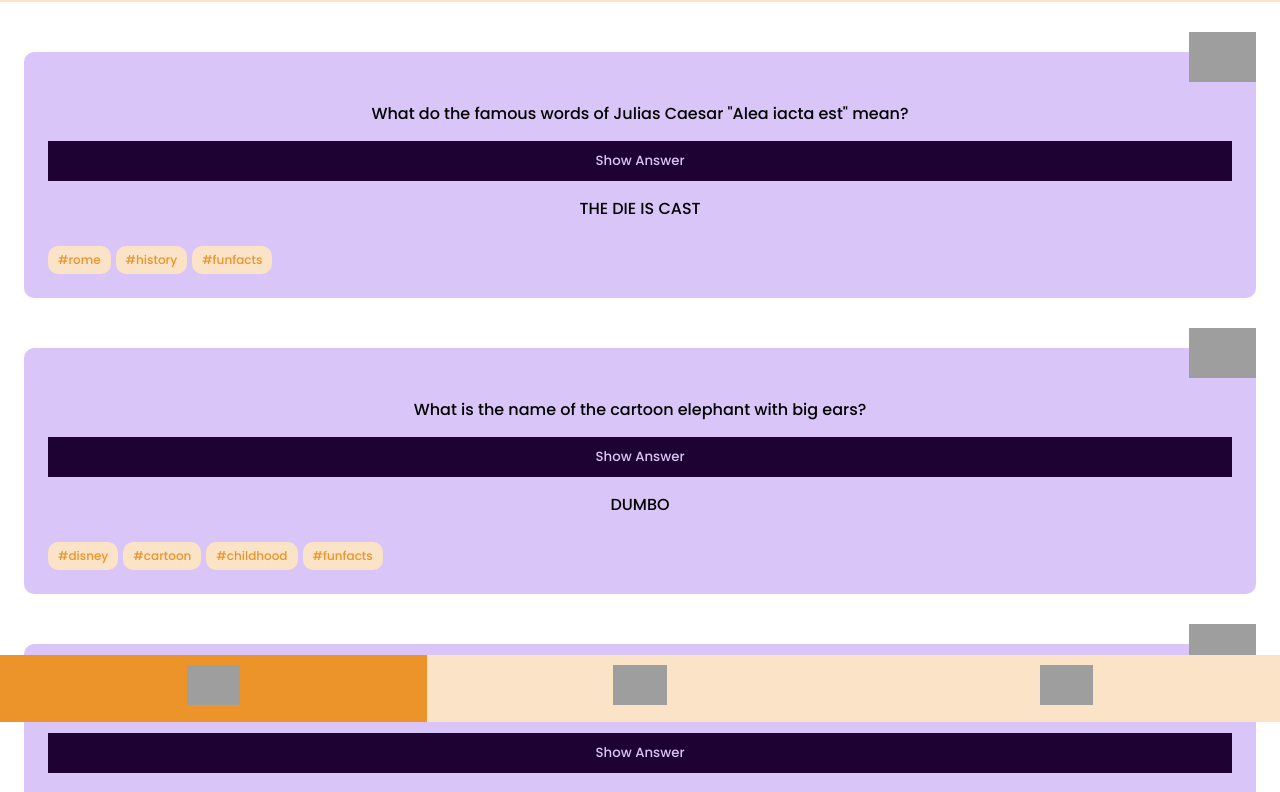
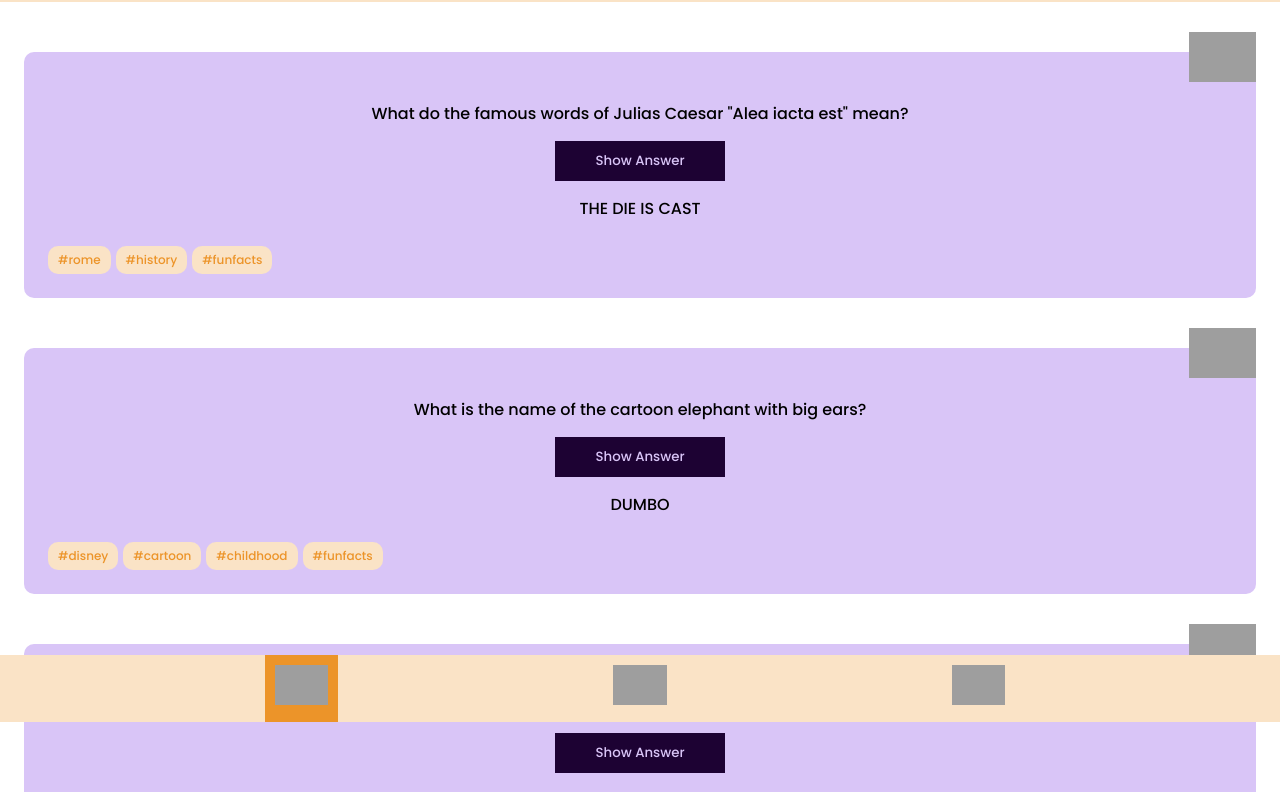
Before and after one commit to franziska-caroline/quiz-app, a plain HTML site: page index.html in a window 1280 px wide. Shown: the part 78-870 px from the top of the page. Drawn offline with Linux system fonts and the light colour scheme; grey boxes are pictures that could not be loaded.

Commit message:
add new structure

```diff
--- a/componants/global.css
+++ b/componants/global.css
@@ -12,8 +12,8 @@
   header {
     display: flex;
     justify-content: center;
-    color: rgb(29, 2, 51);
-    background-color: rgb(250, 227, 198);
+    color: var(--orange);
+    background-color: var(--lightorange);
     padding: 1rem;
     font-weight: bolder;
     width: 100%;
--- a/componants/nav-bottom.css
+++ b/componants/nav-bottom.css
@@ -2,7 +2,7 @@
     position: fixed;
     width: 100%;
     bottom: 0;
-    background-color: rgb(250, 227, 198);
+    background-color: var(--lightorange);
   }
 
   .ul-nav-bottom {
@@ -16,17 +16,11 @@
     height: 40px;
   }
 
+  .flex {
+    padding: 10px;
+    display: flex;
+    justify-content: center;}
+
   .active {
-    background-color: rgb(236, 148, 41);
-    padding: 10px;
-    width: 100%;
-    display: flex;
-    justify-content: center;
+    background-color: var(--orange);
   }
-
-  .inactive {
-    padding: 10px;
-    width: 100%;
-    display: flex;
-    justify-content: center;
-  }
--- a/componants/question-box.css
+++ b/componants/question-box.css
@@ -1,25 +1,23 @@
+main {
+  display: flex;
+  flex-direction: column;
+  justify-content: center;
+}
+
 .app-content {
-    display: flex;
-    flex-direction: column;
-    justify-content: center;
     padding-bottom: 80px;
+    list-style: none;
   }
 
-  .app-card {
-    background-color: rgb(217, 197, 247);
+  .app__question {
+    background-color: var(--lightpurple);
     border-radius: 10px;
-    margin-left: 24px;
-    margin-right: 24px;
-    margin-bottom: 24px;
-    margin-top: 50px;
+    margin: 50px 24px 24px 24px;
     padding: 24px;
     position: relative;
   }
 
   .question-box {
-    display: flex;
-    justify-content: center;
-    flex-direction: column;
     text-align: center;
     padding-top: 25px;
   }
@@ -32,16 +30,16 @@
   }
 
   button {
-    padding: 10px;
+    padding: 10px 40px 10px 40px;
     font-family: "Poppins", sans-serif;
-    background-color: rgb(29, 2, 51);
-    color: rgb(217, 197, 247);
+    background-color: var(--darkpurple);
+    color: var(--lightpurple);
     margin-top: 15px;
   }
 
   button:hover {
-    background-color: rgb(63, 6, 110);
-    color: rgb(217, 197, 247);
+    background-color: var(--purple);
+    color: var(--lightpurple);
   }
 
   .answer {
@@ -58,17 +56,14 @@
   }
 
   .tag {
-    background-color: rgb(250, 227, 198);
-    color: rgb(236, 148, 41);
-    padding-top: 5px;
-    padding-bottom: 5px;
-    padding-left: 10px;
-    padding-right: 10px;
+    background-color: var(--lightorange);
+    color: var(--orange);
+    padding: 5px 10px 5px 10px;
     border-radius: 10px;
     font-size: 0.75rem;
   }
 
   .tag:hover {
-    background-color: rgb(236, 148, 41);
-    color: rgb(250, 227, 198);
+    background-color: var(--orange);
+    color: var(--lightorange);
   }
--- a/index.html
+++ b/index.html
@@ -16,9 +16,10 @@
     <header role="header">
       <h1 class="app-name">Quiz App</h1>
     </header>
+
     <main role="main">
-      <section class="app">
-        <article class="app-card">
+      <ul class="app-content">
+        <li class="app__question">
           <img
             class="bookmark"
             src="https://cdn-icons-png.flaticon.com/128/2832/2832530.png"
@@ -38,8 +39,9 @@
             <li class="tag">#history</li>
             <li class="tag">#funfacts</li>
           </ul>
-        </article>
-        <article class="app-card">
+        </li>
+
+        <li class="app__question">
           <img
             class="bookmark"
             src="https://cdn-icons-png.flaticon.com/128/2832/2832530.png"
@@ -60,8 +62,9 @@
             <li class="tag">#childhood</li>
             <li class="tag">#funfacts</li>
           </ul>
-        </article>
-        <article class="app-card">
+        </li>
+
+        <li class="app__question">
           <img
             class="bookmark"
             src="https://cdn-icons-png.flaticon.com/128/2832/2832530.png"
@@ -80,13 +83,13 @@
             <li class="tag">#museum</li>
             <li class="tag">#funfacts</li>
           </ul>
-        </article>
-      </section>
+        </li>
+      </ul>
     </main>
 
     <nav class="nav-bottom">
       <ul class="ul-nav-bottom">
-        <li class="active">
+        <li class="active flex">
           <a class="link" href="#"
             ><img
               class="icon home"
@@ -94,7 +97,7 @@
               alt="home icon"
           /></a>
         </li>
-        <li class="inactive">
+        <li class="inactive flex">
           <a class="link" href="bookmark-page.html"
             ><img
               class="icon"
@@ -102,7 +105,7 @@
               alt="bookmark icon"
           /></a>
         </li>
-        <li class="inactive">
+        <li class="inactive flex">
           <a class="link" href="profil-page.html"
             ><img
               class="icon"
--- a/styles.css
+++ b/styles.css
@@ -1,3 +1,11 @@
 @import "componants/global.css";
 @import "componants/question-box.css";
 @import "componants/nav-bottom.css";
+
+:root {
+    --darkpurple: rgb(29, 2, 51);
+    --purple: rgb(63, 6, 110);
+    --lightpurple: rgb(217, 197, 247);
+    --orange: rgb(236, 148, 41);
+    --lightorange: rgb(250, 227, 198);
+}
```
